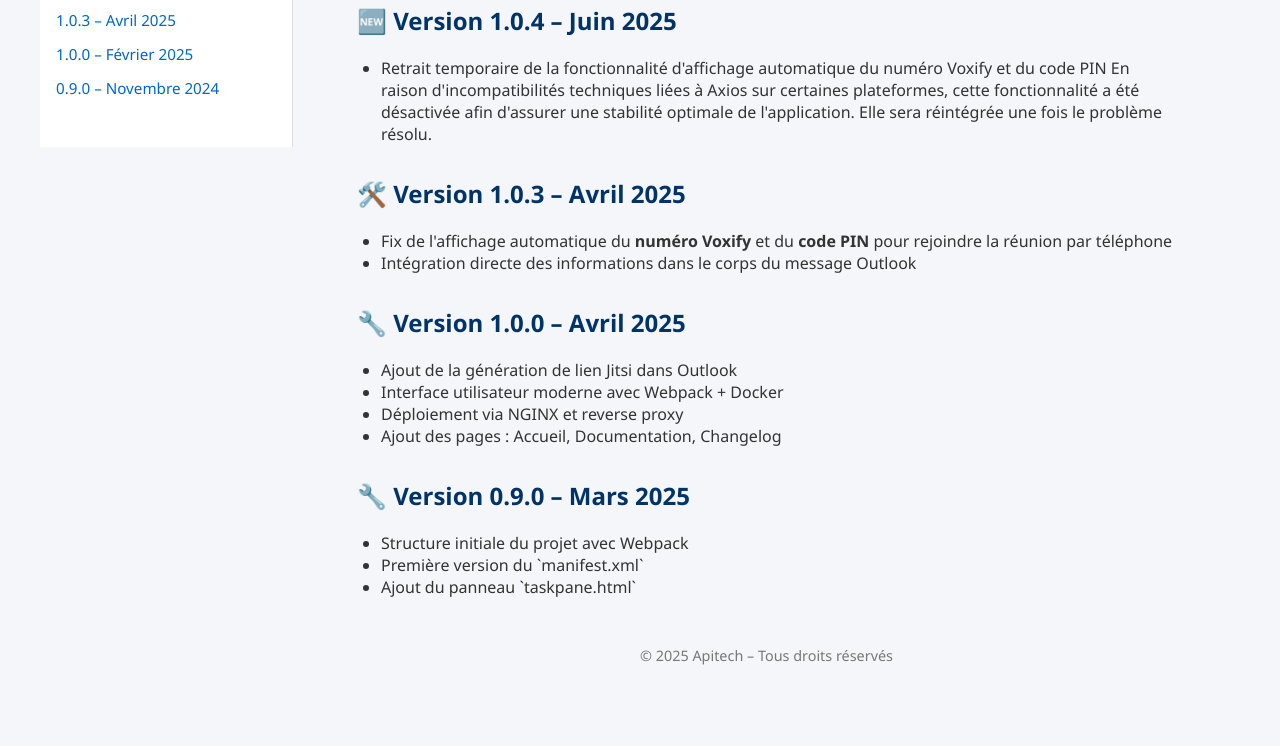
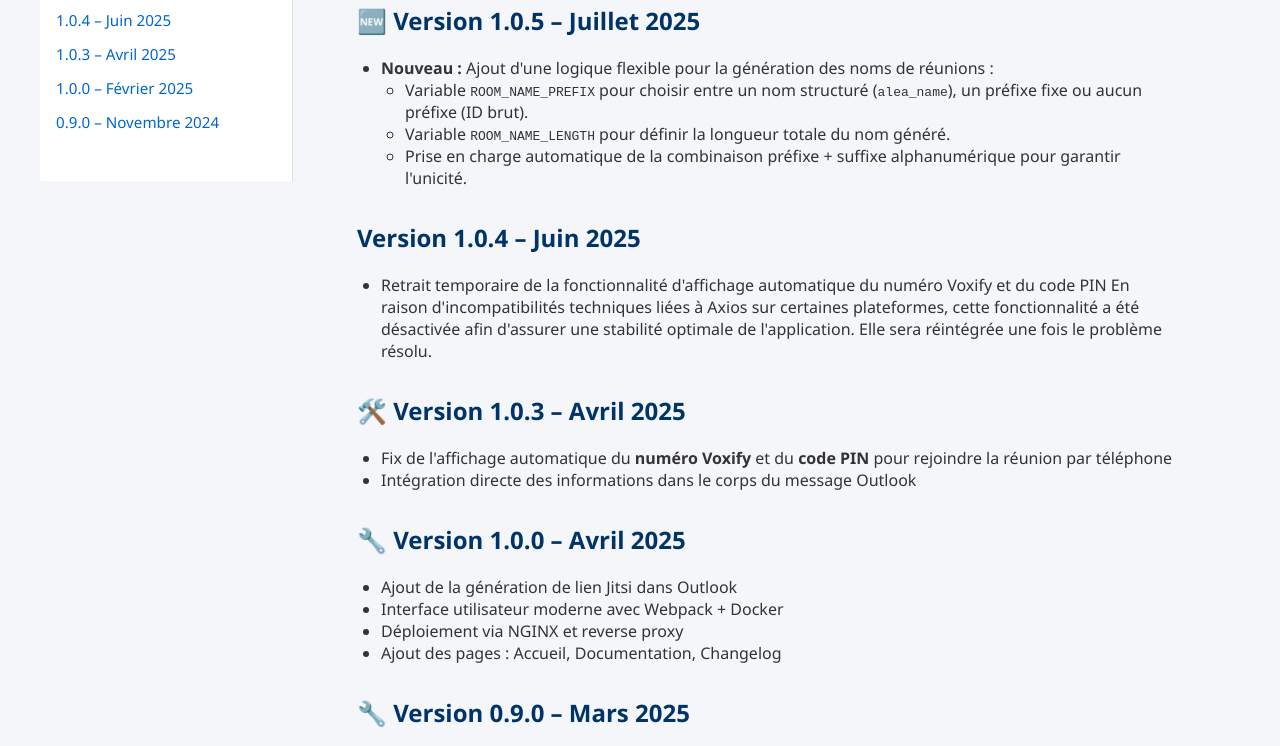
Before and after one commit to ApitechFR/jitsi-outlook-plugin, a website built with webpack: page src/changelog/changelog.html in a window 1280 px wide. Shown: the part 156-902 px from the top of the page. Before the commit the page ends 853 px from the top, so only its background shows below. Built offline with nearby package versions, Linux system fonts and the light colour scheme.

Commit message:
update changelog

```diff
--- a/src/changelog/changelog.html
+++ b/src/changelog/changelog.html
@@ -119,6 +119,7 @@
         <a href="./" class="back">← Retour à l'accueil</a>
         <h3>📋 Versions</h3>
         <ul>
+          <li><a href="#v1.0.5">1.0.5 – Juillet 2025</a></li>
           <li><a href="#v1.0.4">1.0.4 – Juin 2025</a></li>
           <li><a href="#v1.0.3">1.0.3 – Avril 2025</a></li>
           <li><a href="#v1.0.0">1.0.0 – Février 2025</a></li>
@@ -128,8 +129,28 @@
       <div class="content-wrapper">
         <div class="content">
           <h1>📦 Changelog – Joona Meet</h1>
+          <div id="v1.0.5">
+            <h2>🆕 Version 1.0.5 – Juillet 2025</h2>
+            <ul>
+              <li>
+                <strong>Nouveau :</strong> Ajout d'une logique flexible pour la génération des noms de réunions :
+                <ul>
+                  <li>
+                    Variable <code>ROOM_NAME_PREFIX</code> pour choisir entre un nom structuré (<code>alea_name</code>),
+                    un préfixe fixe ou aucun préfixe (ID brut).
+                  </li>
+                  <li>Variable <code>ROOM_NAME_LENGTH</code> pour définir la longueur totale du nom généré.</li>
+                  <li>
+                    Prise en charge automatique de la combinaison préfixe + suffixe alphanumérique pour garantir
+                    l'unicité.
+                  </li>
+                </ul>
+              </li>
+            </ul>
+          </div>
+
           <div id="v1.0.4">
-            <h2>🆕 Version 1.0.4 – Juin 2025</h2>
+            <h2>Version 1.0.4 – Juin 2025</h2>
             <ul>
               <li>
                 Retrait temporaire de la fonctionnalité d'affichage automatique du numéro Voxify et du code PIN En
```
Also changed, not shown: README.md.
